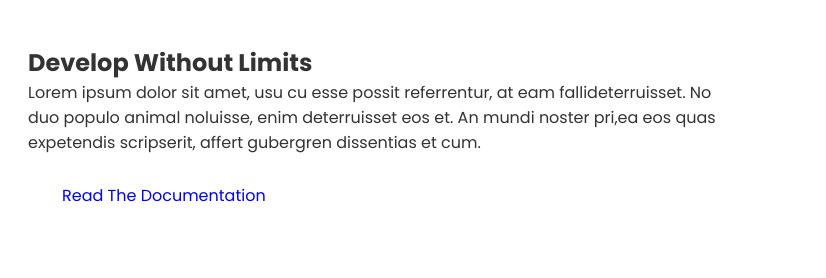
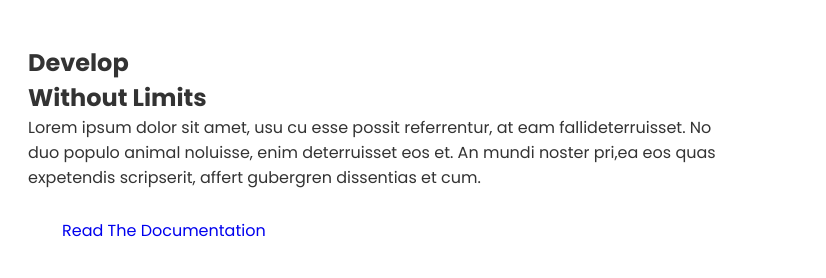
Before and after one commit to Tusar78/mission-2022, a plain HTML site: page index.html in a window 1280 px wide. Shown: the part 818-1096 px from the top of the page, 454-1280 px from the left. Drawn offline with Linux system fonts and the light colour scheme.

Commit message:
Small change for testing purpose.

```diff
--- a/index.html
+++ b/index.html
@@ -73,7 +73,7 @@
                     <img src="./assets/images/pictures/project.png" alt="Project Image" class="develop__img">
                 </div>
                 <div class="develop__descrition">
-                    <h2 class="develop__title">Develop Without Limits</h2>
+                    <h2 class="develop__title">Develop <br>Without Limits</h2>
                     <p class="develop__text">Lorem ipsum dolor sit amet, usu cu esse possit referrentur, at eam
                         fallideterruisset. No duo populo animal noluisse, enim deterruisset eos et. An mundi noster
                         pri,ea eos quas expetendis scripserit, affert gubergren dissentias et cum.</p>
```
